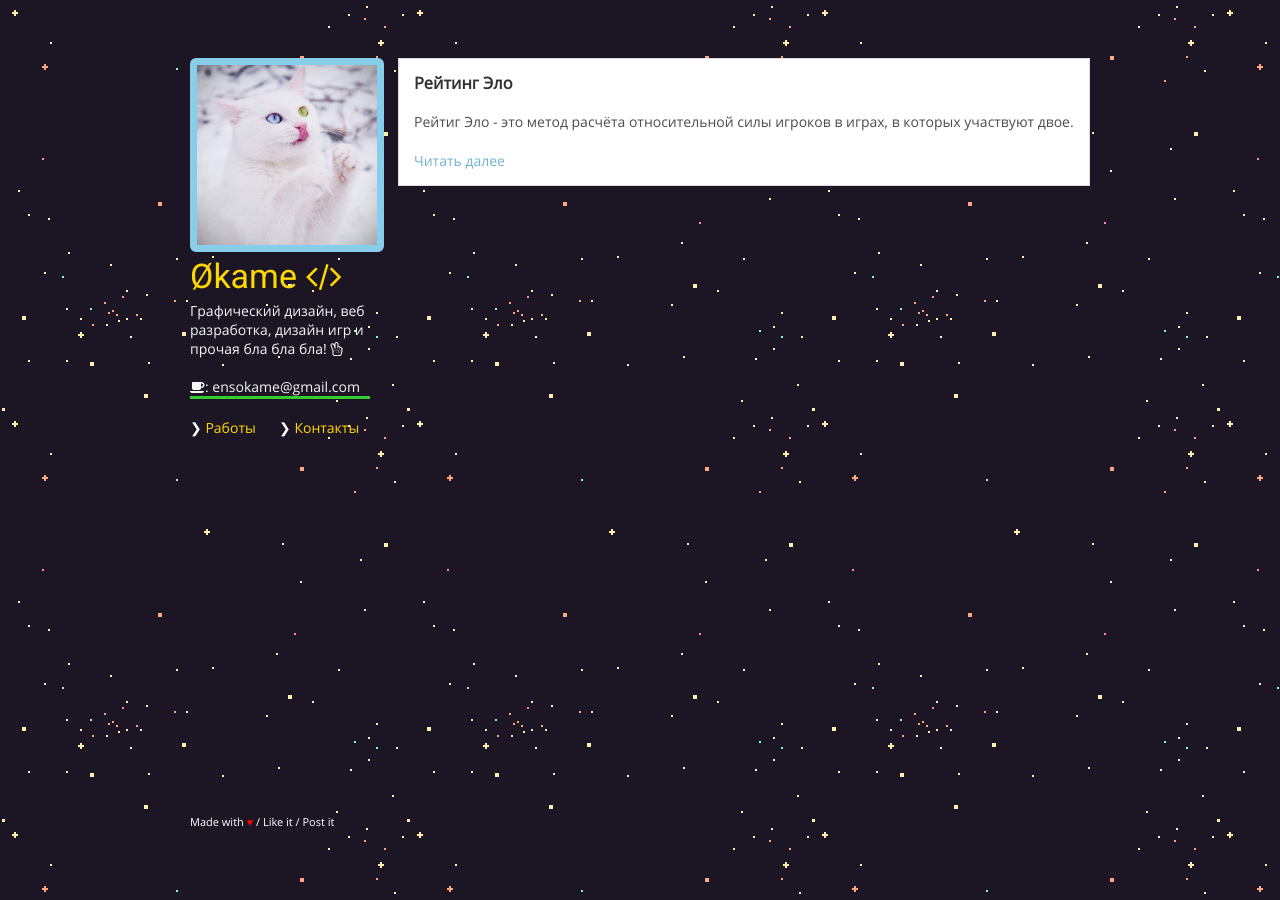
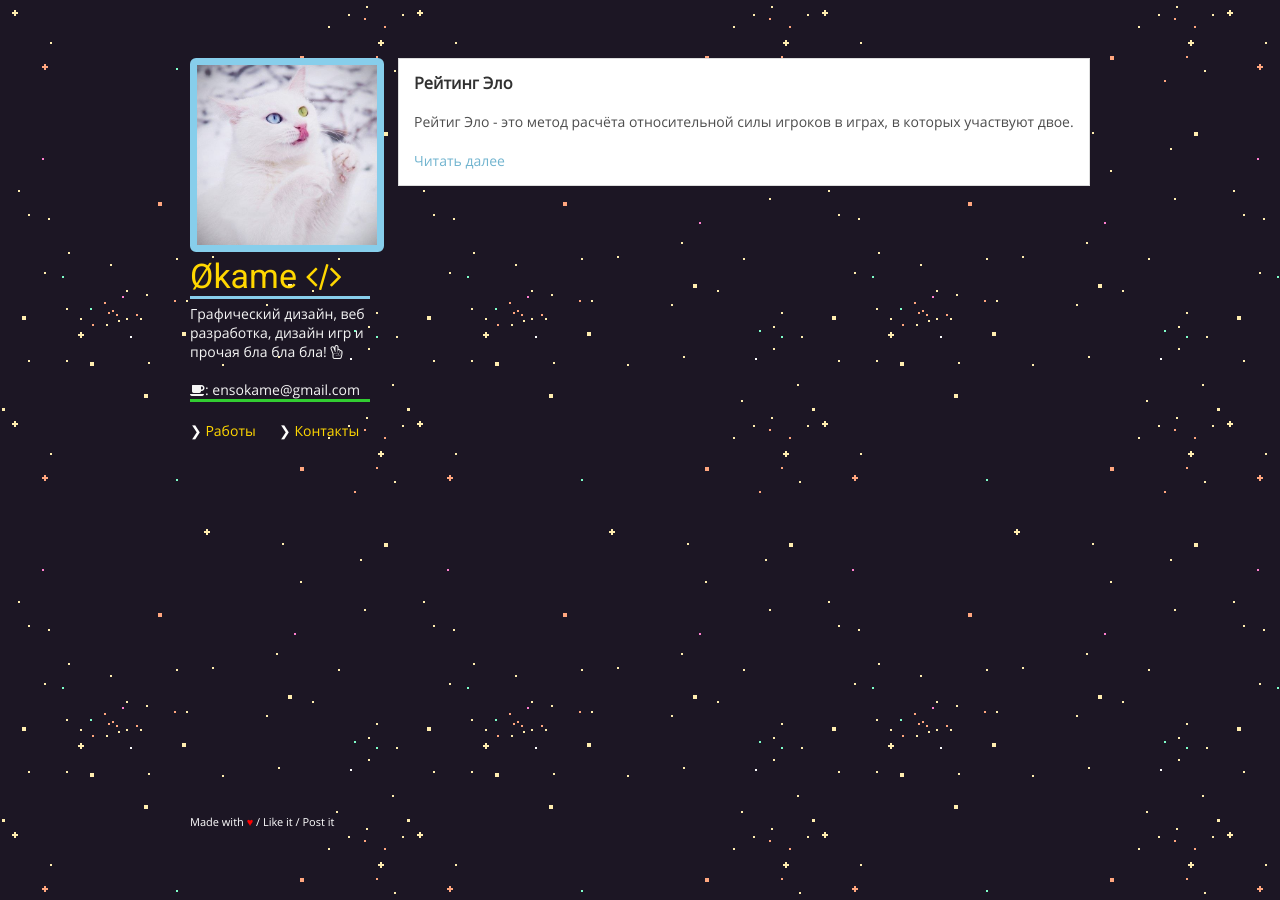
Before and after one commit to IOEnso/ioenso.github.io, a Jekyll site: the page built from index.html, in a window 1280 px wide. Built offline with Jekyll 4.4.1, drawn with Linux system fonts in a browser that asks for light colours.

Commit message:
Update main.css

```diff
--- a/assets/css/main.css
+++ b/assets/css/main.css
@@ -63,7 +63,7 @@ a:hover small {
 	font-family: 'Roboto', sans-serif;
 	color: #FFD700;
 	font-size: 34px;
-	/*border-bottom: 3px solid #87CEEB;*/
+	border-bottom: 3px solid #87CEEB;
 }
 .logo a {
 	color: #FFD700;
```
